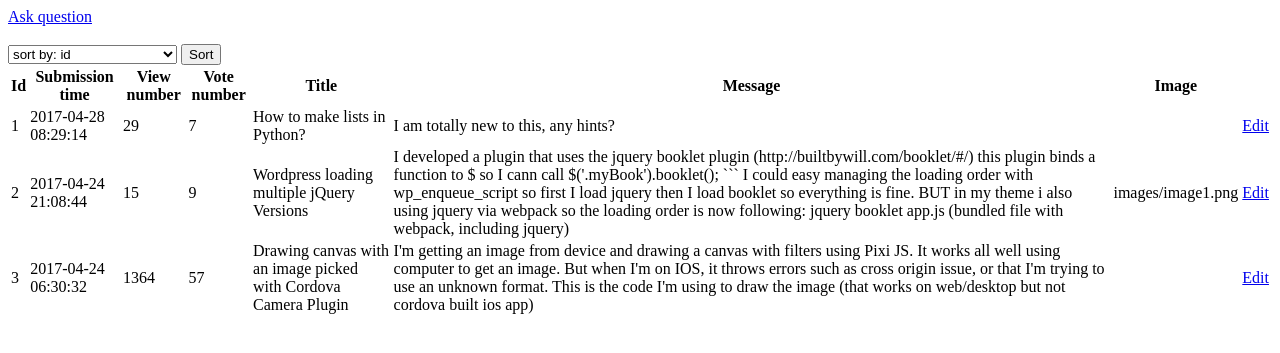
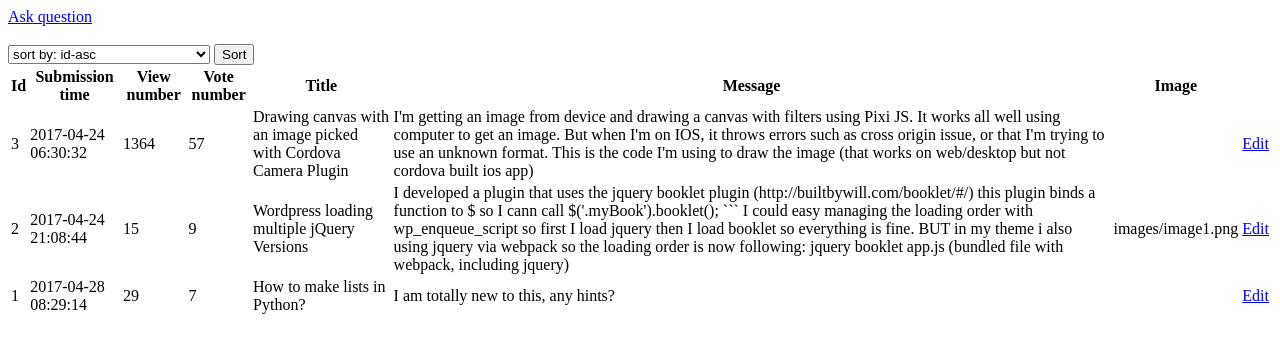
Before and after one commit to kasia-gra/ask_mate, a Flask app: page /list?sort_by=submission_time-asc in a window 1280 px wide. Shown: the top 353 px of the page. Run offline with Flask 2, Linux system fonts and the light colour scheme; some libraries are stand-ins or nearby versions.

Commit message:
Modify sort function so it sors in asc & desc order

```diff
--- a/connection.py
+++ b/connection.py
@@ -15,6 +15,10 @@ def format_dictionary_data():
     return dicts_list
 
 
-def sort_dictionary(sort_by, dicst_list):
-    dicst_list.sort(key=lambda dictionary: dictionary[sort_by], reverse=True)
-    return dicst_list
+def sort_dictionary(dicts_list, sort_by):
+    criteria_and_order_list = sort_by.split("-")
+    criteria = criteria_and_order_list[0]
+    order = criteria_and_order_list[1]
+    order_sort = {"desc": 1, "asc": 0}
+    dicts_list.sort(key=lambda dictionary: dictionary[criteria], reverse=order_sort[order])
+    return dicts_list
--- a/server.py
+++ b/server.py
@@ -15,8 +15,8 @@ def questions_list():
     all_questions = connection.format_dictionary_data()
     if request.method == 'POST':
         sort_by = request.form.get("sort_by")
-    else: sort_by = "submission_time"
-    all_questions = connection.sort_dictionary(sort_by, all_questions)
+    else: sort_by = "submission_time-asc"
+    all_questions = connection.sort_dictionary(all_questions, sort_by)
     return render_template("question_list.html", all_questions=all_questions, sort_by=sort_by)
 
 
--- a/templates/question_list.html
+++ b/templates/question_list.html
@@ -5,7 +5,10 @@
     <form action="{{ url_for('questions_list', sort_by=sort_by) }}", method="post">
         <select name="sort_by" id="sort_by">
             {% for sort_by_option in all_questions[0].keys() %}
-            <option value="{{ sort_by_option }}">sort by: {{ sort_by_option }}</option>
+                {% set sort_order = ["asc", "desc"] %}
+                    {% for order in sort_order %}
+                        <option value="{{ sort_by_option }}-{{ order }}">sort by: {{ sort_by_option }}-{{ order }}</option>
+                    {% endfor %}
             {% endfor %}
         </select>
             <button type="submit">Sort</button>
```
